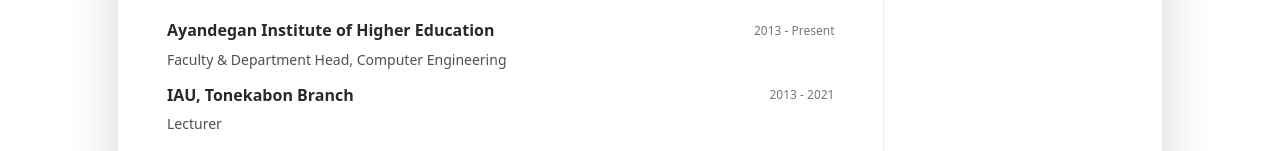
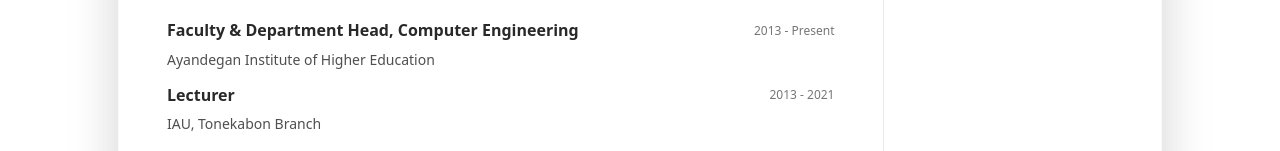
Before and after one commit to rsafa/rsafa.github.io, a plain HTML site: page index.html in a window 1280 px wide. Shown: the part 801-952 px from the top of the page. Drawn offline with Linux system fonts and the light colour scheme; some icons are missing.

Commit message:
Update index.html

```diff
--- a/index.html
+++ b/index.html
@@ -110,21 +110,21 @@
 
 								<div class="item mb-3">
 									<div class="item-heading row align-items-center mb-2">
-										<h4 class="item-title col-12 col-md-6 col-lg-8 mb-2 mb-md-0">Ayandegan Institute of Higher Education</h4>
+										<h4 class="item-title col-12 col-md-6 col-lg-8 mb-2 mb-md-0">Faculty & Department Head, Computer Engineering</h4>
 										<div class="item-meta col-12 col-md-6 col-lg-4 text-muted text-start text-md-end">2013 - Present</div>
 									</div>
 									<div class="item-content">
-										<p>Faculty & Department Head, Computer Engineering</p>
+										<p>Ayandegan Institute of Higher Education</p>
 									</div>
 								</div>
 
 								<div class="item">
 									<div class="item-heading row align-items-center mb-2">
-										<h4 class="item-title col-12 col-md-6 col-lg-8 mb-2 mb-md-0">IAU, Tonekabon Branch</h4>
+										<h4 class="item-title col-12 col-md-6 col-lg-8 mb-2 mb-md-0">Lecturer</h4>
 										<div class="item-meta col-12 col-md-6 col-lg-4 text-muted text-start text-md-end">2013 - 2021</div>
 									</div>
 									<div class="item-content">
-										<p>Lecturer</p>
+										<p>IAU, Tonekabon Branch</p>
 									</div>
 								</div>
 
```
